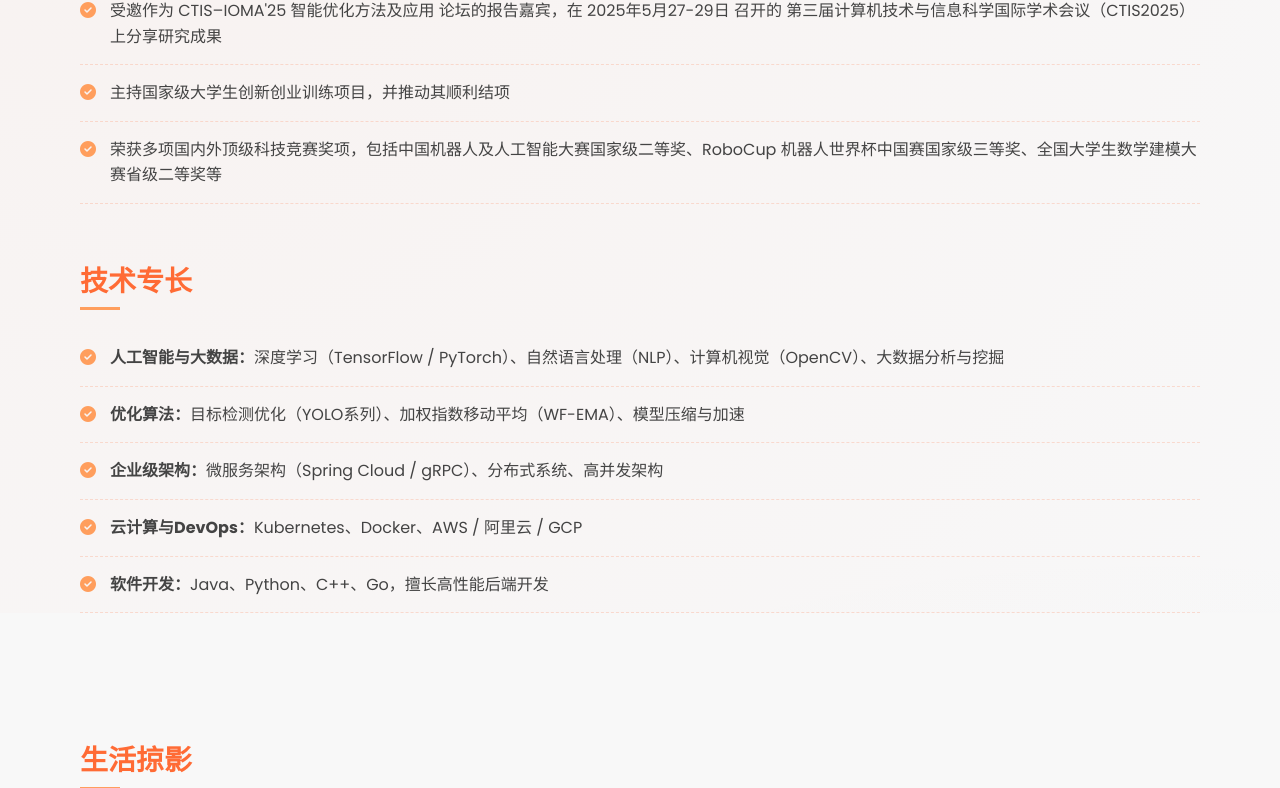
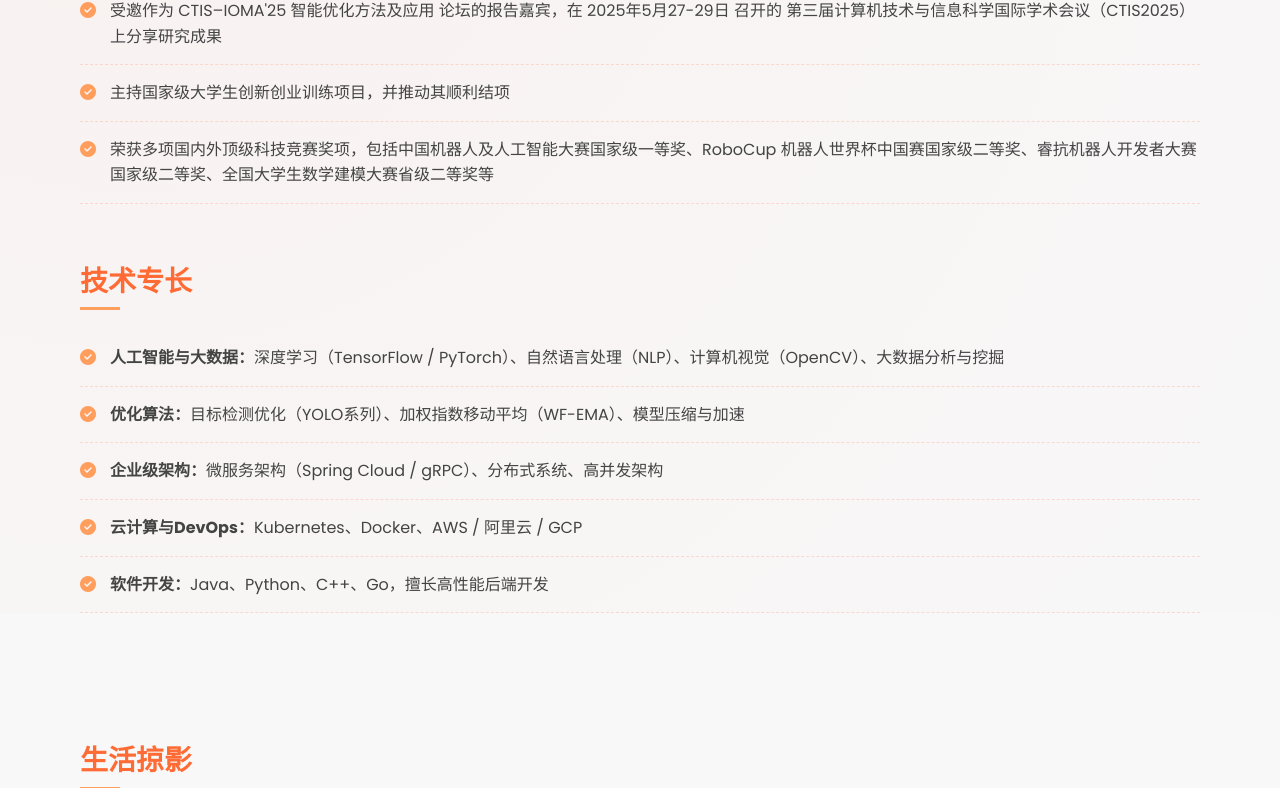
Before and after one commit to RaychGeng/6-6, a website: page founder.html in a window 1280 px wide. Shown: the part 1099-1887 px from the top of the page. Drawn offline with nearby package versions, Linux system fonts and the light colour scheme.

Commit message:
Update founder.html

```diff
--- a/founder.html
+++ b/founder.html
@@ -671,7 +671,7 @@
                         <li>2023 年完成德国法兰克福应用技术大学（Frankfurt University of Applied Sciences）的企业架构管理项目</li>
                         <li>受邀作为 CTIS–IOMA'25 智能优化方法及应用 论坛的报告嘉宾，在 2025年5月27-29日 召开的 第三届计算机技术与信息科学国际学术会议（CTIS2025） 上分享研究成果</li>
                         <li>主持国家级大学生创新创业训练项目，并推动其顺利结项</li>
-                        <li>荣获多项国内外顶级科技竞赛奖项，包括中国机器人及人工智能大赛国家级二等奖、RoboCup 机器人世界杯中国赛国家级三等奖、全国大学生数学建模大赛省级二等奖等</li>
+                        <li>荣获多项国内外顶级科技竞赛奖项，包括中国机器人及人工智能大赛国家级一等奖、RoboCup 机器人世界杯中国赛国家级二等奖、睿抗机器人开发者大赛国家级二等奖、全国大学生数学建模大赛省级二等奖等</li>
                     </ul>
 
                     <h2 class="section-header" data-aos="fade-up">技术专长</h2>
```
